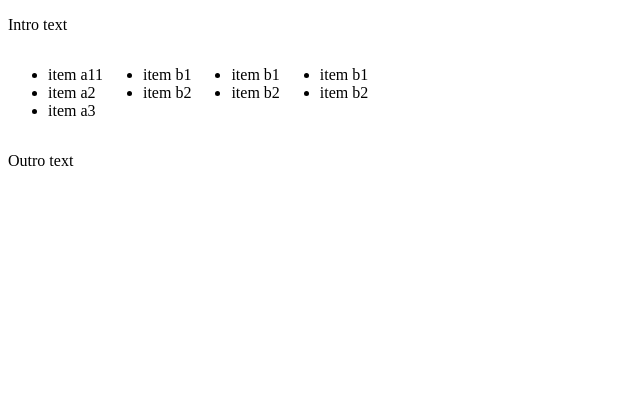
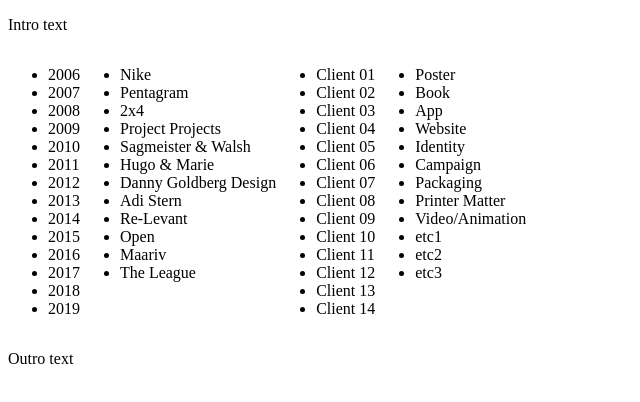
Before and after one commit to meirsadan/YH-Resume-HP, a website: page index.html in a window 1280 px wide. Shown: the whole page, without its empty margins (0-640 px from the left). Drawn offline with nearby package versions, Linux system fonts and the light colour scheme.

Commit message:
Update index.html

```diff
--- a/index.html
+++ b/index.html
@@ -19,21 +19,64 @@
     <p>Intro text</p>
     <div class="flex-container">
         <ul id=years>
-            <li>item a11</li>
-            <li>item a2</li>
-            <li>item a3</li>
+            <li>2006</li>
+            <li>2007</li>
+            <li>2008</li>
+            <li>2009</li>
+            <li>2010</li>
+            <li>2011</li>
+            <li>2012</li>
+            <li>2013</li>
+            <li>2014</li>
+            <li>2015</li>
+            <li>2016</li>
+            <li>2017</li>
+            <li>2018</li>
+            <li>2019</li>
         </ul>
         <ul id=studios>
-            <li>item b1</li>
-            <li>item b2</li>
+            <li>Nike</li>
+            <li>Pentagram</li>
+            <li>2x4</li>
+            <li>Project Projects</li>
+            <li>Sagmeister & Walsh</li>
+            <li>Hugo & Marie</li>
+            <li>Danny Goldberg Design</li>
+            <li>Adi Stern</li>
+            <li>Re-Levant</li>
+            <li>Open</li>
+            <li>Maariv</li>
+            <li>The League</li>
         </ul>
         <ul id=clients>
-            <li>item b1</li>
-            <li>item b2</li>
+            <li>Client 01</li>
+            <li>Client 02</li>
+            <li>Client 03</li>
+            <li>Client 04</li>
+            <li>Client 05</li>
+            <li>Client 06</li>
+            <li>Client 07</li>
+            <li>Client 08</li>
+            <li>Client 09</li>
+            <li>Client 10</li>
+            <li>Client 11</li>
+            <li>Client 12</li>
+            <li>Client 13</li>
+            <li>Client 14</li>
         </ul>
         <ul id=media>
-            <li>item b1</li>
-            <li>item b2</li>
+            <li>Poster</li>
+            <li>Book</li>
+            <li>App</li>
+            <li>Website</li>
+            <li>Identity</li>
+            <li>Campaign</li>
+            <li>Packaging</li>
+            <li>Printer Matter</li>
+            <li>Video/Animation</li>
+            <li>etc1</li>
+            <li>etc2</li>
+            <li>etc3</li>
         </ul>
     </div>
     <div id="svgContainer"></div>
```
